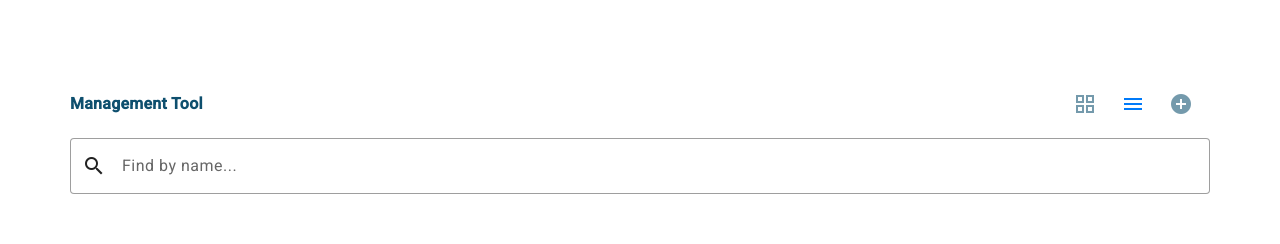
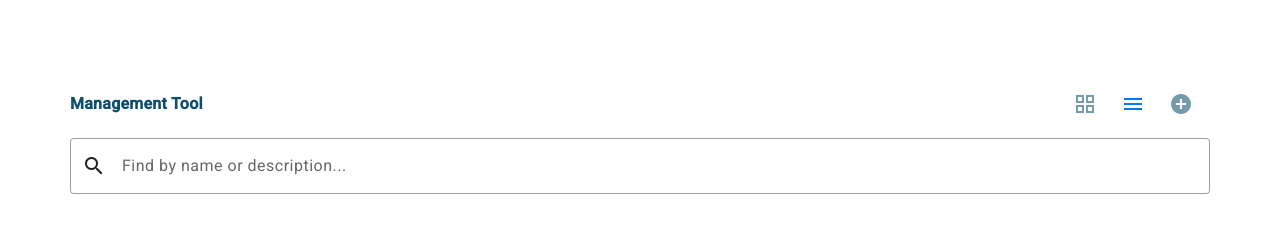
Before and after one commit to ShaniGeva12/data-manage-app, an Angular app: page / in a window 1280 px wide. Shown: the top 244 px of the page. Built offline with nearby package versions, Linux system fonts and the light colour scheme; data requests are answered from the project's data file; what subsink would draw is missing.

Commit message:
placeholder

```diff
--- a/src/app/app.component.html
+++ b/src/app/app.component.html
@@ -24,7 +24,7 @@
 
       <div class="filter-container">
         <mat-form-field appearance="outline">
-          <input matInput [formControl]="filterSearch" placeholder="Find by name...">
+          <input matInput [formControl]="filterSearch" placeholder="Find by name or description...">
           <mat-icon matPrefix>search</mat-icon>
         </mat-form-field>
       </div>
```
